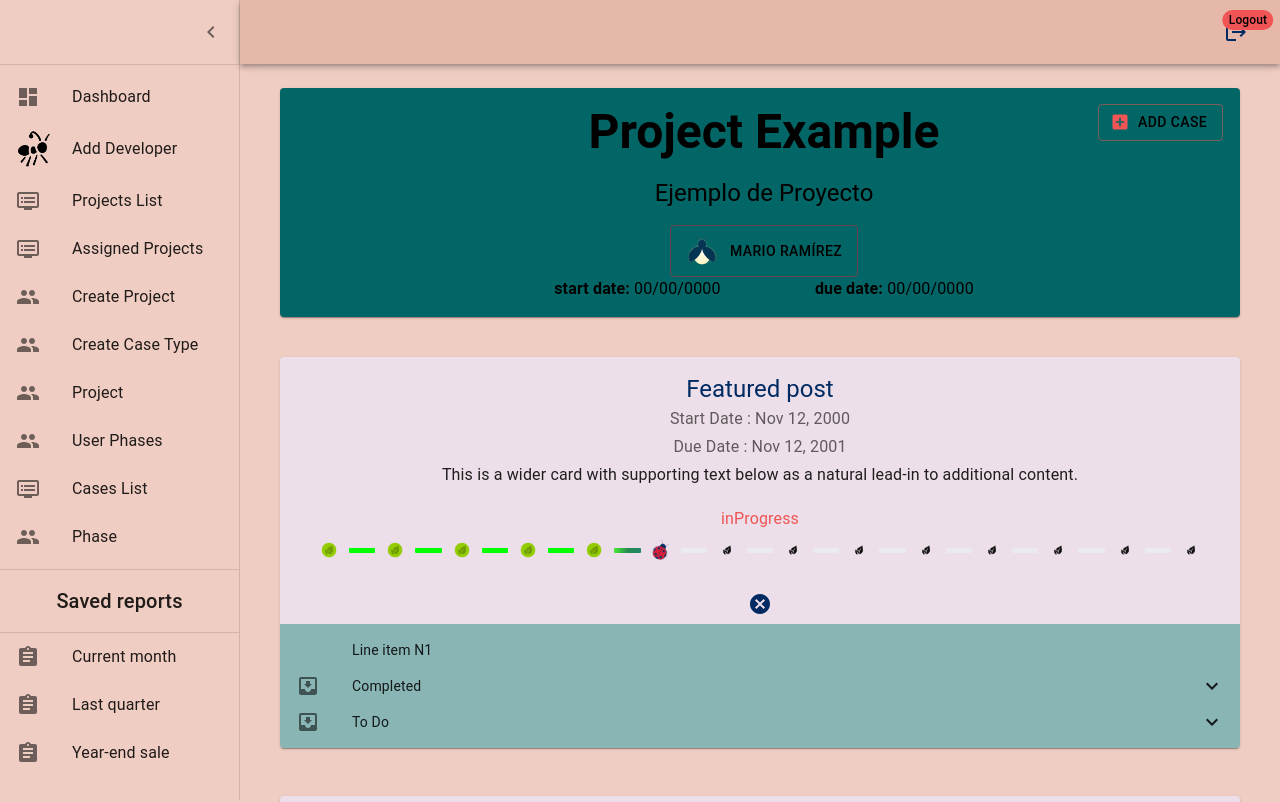
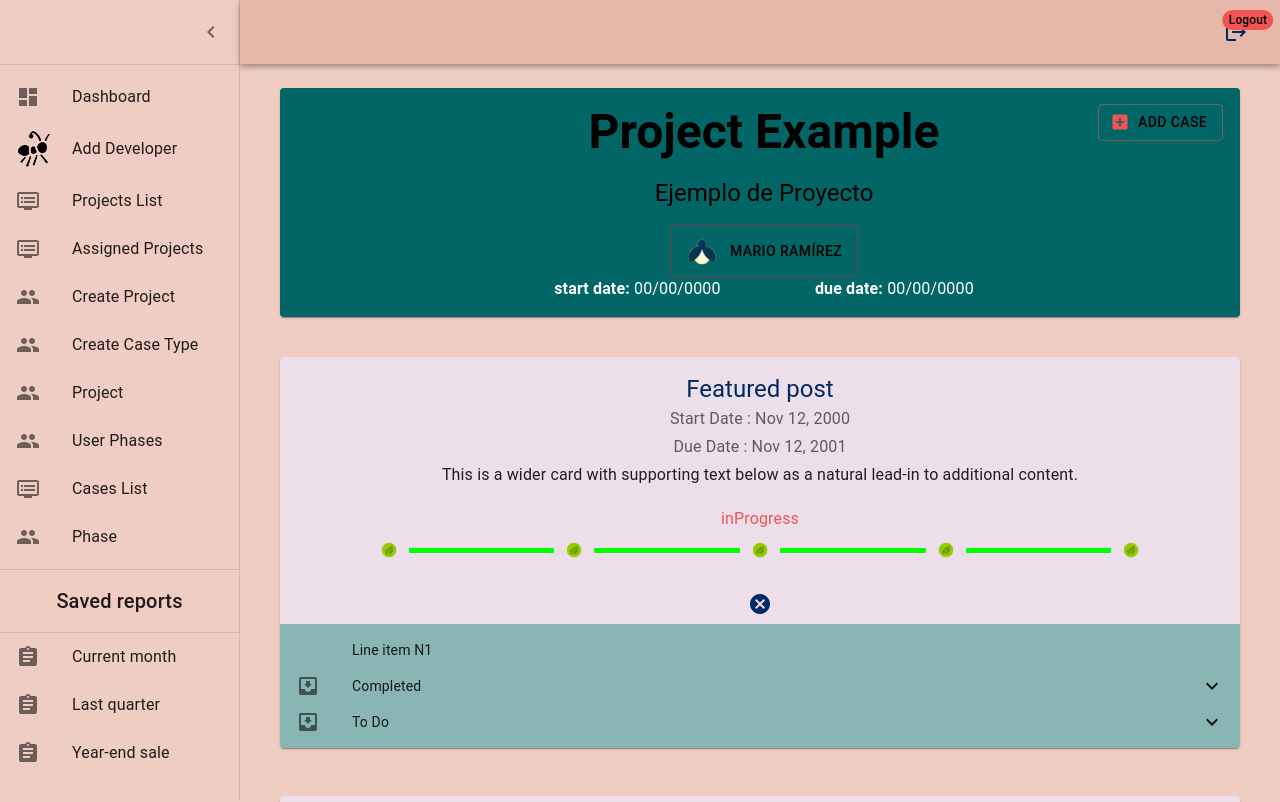
Before and after one commit to Marito-R-T/lady-bug-ui, a React (Create React App) app: page /project-view in a window 1280 px wide. Shown: the top 802 px of the page. Built offline with nearby package versions, Linux system fonts and the light colour scheme.

Commit message:
fix: fixed component warnings

```diff
--- a/src/admin/project-view/CaseProgress2.js
+++ b/src/admin/project-view/CaseProgress2.js
@@ -82,15 +82,15 @@ ColorlibStepIcon.propTypes = {
 };
 
 const steps = ['Select campaign settings', 'Create an ad group', 'Create an ad',
- 'hola', 'hola', 'hola', 'hola', 'hola', 'hola', 'hola','hola', 'hola', 'hola','hola'];
+ 'hola1', 'hola2'];
 
-export default function StepCase() {
+export default function StepCase(props) {
   return (
     <Stack sx={{ width: '100%' }} spacing={4}>
       <Stepper alternativeLabel activeStep={5} connector={<ColorlibConnector />}>
         {steps.map((label) => (
           <Step>
-            <StepLabel StepIconComponent={ColorlibStepIcon}></StepLabel>
+            <StepLabel StepIconComponent={ColorlibStepIcon} key={`${label}${props.id}`}></StepLabel>
           </Step>
         ))}
       </Stepper>
--- a/src/admin/project-view/CaseView.js
+++ b/src/admin/project-view/CaseView.js
@@ -23,6 +23,7 @@ const actual = {
 
 const completed = [
     {
+      id: 1,
       nameType: 'F',
       startDate: 'Nov 12, 2000',
       dueDate: 'Nov 12, 2001',
@@ -31,6 +32,7 @@ const completed = [
       status: 'inProgress',
     },
     {
+      id: 2,
       nameType: 'G',
       startDate: 'Nov 12, 2000',
       dueDate: 'Nov 12, 2001',
@@ -39,6 +41,7 @@ const completed = [
       status: 'Canceled',
     },
     {
+      id: 3,
       nameType: 'H',
       startDate: 'Nov 12, 2000',
       dueDate: 'Nov 12, 2001',
@@ -50,6 +53,7 @@ const completed = [
 
 const toDo = [
     {
+      id: 1,
       nameType: 'K',
       startDate: 'Nov 12, 2000',
       dueDate: 'Nov 12, 2001',
@@ -58,6 +62,7 @@ const toDo = [
       status: 'Canceled',
     },
     {
+      id: 2,
       nameType: 'L',
       startDate: 'Nov 12, 2000',
       dueDate: 'Nov 12, 2001',
@@ -85,7 +90,7 @@ function CaseView(props) {
   return (
     <Grid item xs={12} md={12} sx={{ py:5 }} >
     <Card sx={{ backgroundColor:'primary.clear', columnCount:1 }}>
-        <CardActionArea component="Link" href="/profile">
+        <CardActionArea>
             <CardContent>
                 <Typography component="h2" variant="h5" color="dark.main">
                 {post.nameType}
@@ -102,7 +107,7 @@ function CaseView(props) {
                 <Typography variant="subtitle1" color="primary">
                 {post.status}
                 </Typography>
-                <StepCase/>
+                <StepCase name={post.id} />
             </CardContent>
         </CardActionArea>
             {(post.status !== "Canceled" && post.status !== "Finished") ?
@@ -126,7 +131,7 @@ function CaseView(props) {
                   </Button>
                 </Popover>
               </div> :
-              <div/>
+              null
             }
         <PhasesView actual={actual} toDo={toDo} completed={completed}/>
         </Card>
--- a/src/admin/project-view/MainInfo.js
+++ b/src/admin/project-view/MainInfo.js
@@ -73,13 +73,11 @@ function MainInfo(props) {
                 </Typography>
             </Button>
             <Typography variant="body1" sx={{ columns: 1, columnSpacing: 5 }}>
-                <Typography color="dark.black" variant="body1">
-                    <b>start date:</b>
-                    {"  "+post.startDate}
-                    <b style={{ color:'#036666' }}>. . . . . . . . . . .</b>
-                    <b>due date:</b>
-                    {"  "+post.dueDate}
-                </Typography>
+                <b>start date:</b>
+                {"  "+post.startDate}
+                <b style={{ color:'#036666' }}>. . . . . . . . . . .</b>
+                <b>due date:</b>
+                {"  "+post.dueDate}
             </Typography>
           </Box>
         </Grid>
--- a/src/admin/project-view/PhasesView.js
+++ b/src/admin/project-view/PhasesView.js
@@ -40,8 +40,7 @@ export default function PhasesView(props) {
       <Collapse in={openc} timeout="auto" unmountOnExit>
         <List component="div" disablePadding>
           {props.completed.map((value) => {
-            i++;
-            return(<Phase info={value} i={i}/>);
+            return(<Phase info={value} key={value.id}/>);
           })}
         </List>
       </Collapse>
@@ -56,8 +55,7 @@ export default function PhasesView(props) {
         <List component="div" disablePadding>
           {
           props.toDo.map((value) => {
-            i++;
-            return(<Phase info={value} i={i}/>);
+            return(<Phase info={value} key={value.id}/>);
           })}
         </List>
       </Collapse>
--- a/src/admin/project-view/ViewProject.js
+++ b/src/admin/project-view/ViewProject.js
@@ -34,8 +34,9 @@ const project = {
   */
 };
 
-const Cases = [
+const cases = [
   {
+    id: 1,
     nameType: 'Featured post',
     startDate: 'Nov 12, 2000',
     dueDate: 'Nov 12, 2001',
@@ -52,6 +53,7 @@ const Cases = [
       actual: number*/
   },
   {
+    id: 2,
     nameType: 'Featured ',
     startDate: 'Nov 12, 2000',
     dueDate: 'Nov 12, 2001',
@@ -60,6 +62,7 @@ const Cases = [
     status: 'Canceled',
   },
   {
+    id: 3,
     nameType: 'Featur',
     startDate: 'Nov 12, 2000',
     dueDate: 'Nov 12, 2001',
@@ -89,8 +92,8 @@ export default function Blog() {
               px={{ xs:3, sm:5 }}
               py={{ xs:3, sm:2 }}>
               <Grid container spacing={1}>
-                {Cases.map((post) => (
-                  <CaseView post={post} />
+                {cases.map((value) => (
+                  <CaseView post={value} key={value.id} />
                 ))}
               </Grid>
             </Box>
--- a/src/theme/AppBar.js
+++ b/src/theme/AppBar.js
@@ -60,7 +60,7 @@ function Layout() {
             >
 
             </Typography>
-            <IconButton color="dark" component={Link} to="/login" LinkComponent={{replace: true}}>
+            <IconButton color="dark" component={Link} to="/login">
               <Typography color="dark.main">
                 <Badge badgeContent='Login' color="primary">
                   <LoginIcon />
```
